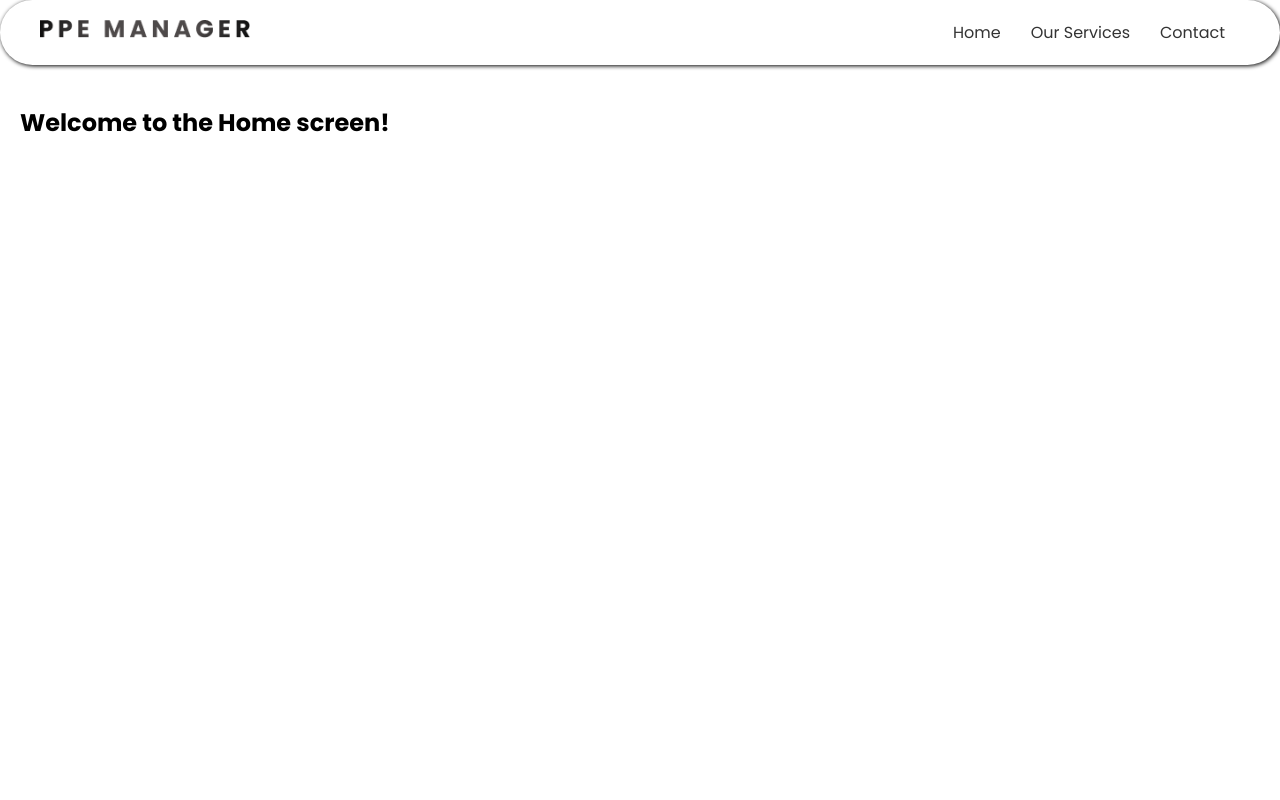
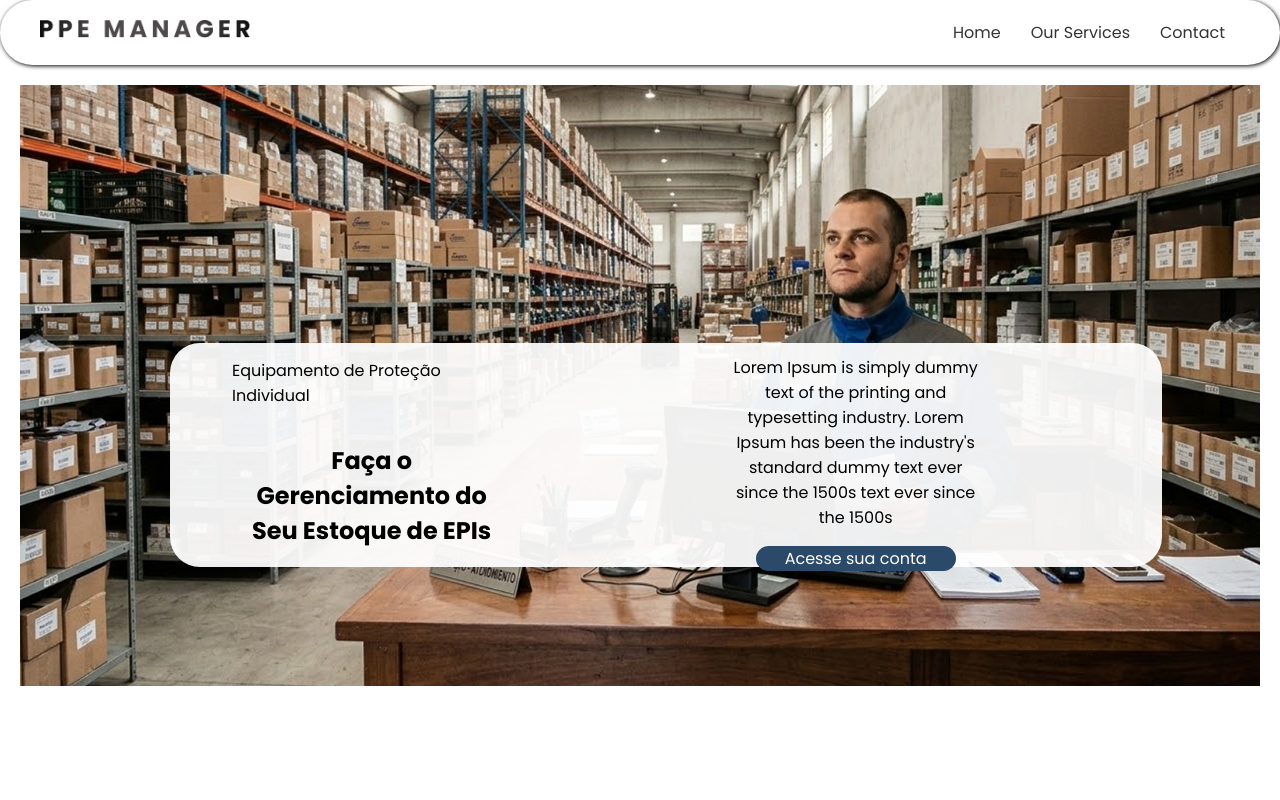
Before and after one commit to kauanzeraaa/ppe_manager, a Vue app: page / in a window 1280 px wide. Shown: the top 800 px of the page. Built offline with nearby package versions, Linux system fonts and the light colour scheme.

Commit message:
Banner_first

```diff
--- a/src/components/Header.vue
+++ b/src/components/Header.vue
@@ -2,7 +2,7 @@
 <template>
     <header class="header">
         <div class="logo_header">
-            <img src="../assets/logo/temporaryLogo.png" class="img_logo" alt="Logo EPI Track">
+            <img src="../assets/logo/temporaryLogo.png" class="img_logo" alt="Logo PPE Manager">
         </div>
         <nav class="navigation_header">
             <a href="#home">Home</a>
--- a/src/views/Home.vue
+++ b/src/views/Home.vue
@@ -17,7 +17,21 @@
 
         <!-- Section "Home" - aqui é a parte do Miguel, coloquei essa section para, ao clicar em "Home", a tela scollar pra cima -->
         <section id="home" class="nav_home">
-            <h1>Welcome to the Home screen!</h1>
+                <img src = "../assets/banner/Banner_Image.png" class = "bnr_img" alt = "Home Banner"/>
+                    <div class = "bnr_desc">
+                        <div class = "bnr_esq">
+                            <div class = "titulo_inf">
+                                <p>Equipamento de Proteção Individual</p>
+                            </div>
+                            <h1 class = "texto_esq_bnr">Faça o Gerenciamento do Seu Estoque de EPIs</h1>
+                        </div>
+                        <div class = "bnr_dir">
+                            <p class = "texto_dir_bnr">Lorem Ipsum is simply dummy text of the printing and typesetting industry. Lorem Ipsum has been the industry's standard dummy text ever since the 1500s text ever since the 1500s</p>
+                            <router-link class = "acc_ent" to="/login">
+                                Acesse sua conta
+                            </router-link>
+                        </div>
+                    </div>
         </section>
 
         <!-- Section "Our Services" -->
@@ -39,4 +53,59 @@ section {
     height: 100vh;
     padding: 20px;
 }
+
+.bnr_img{
+    position: relative;
+    z-index: 1;
+    width: 100%;
+    padding: 0;
+}
+
+.bnr_desc{
+    position: relative;
+    padding: 5%;
+    z-index: 2;
+    display: flex;
+    flex-direction: row;
+    height: 100px;
+    width: 70%;
+    background-color: #ffffffee;
+    border-radius: 30px;
+    top: -350px;
+    left: 150px;
+}
+.bnr_esq{
+    display: flex;
+    justify-content: center;
+    align-items: center;
+    flex-direction: column;
+    width: 40%;
+    margin-right: 50px;
+}
+.bnr_dir{
+    display: flex;
+    justify-content: center;
+    align-items: center;
+    flex-direction: column;
+    width: 70%;
+    margin-left: 50px;
+}
+.texto_esq_bnr{
+    text-align: center;
+}
+.texto_dir_bnr{
+    text-align: center;
+    width: 50%;
+}
+.acc_ent{
+    display: flex;
+    justify-content: center;
+    align-items: center;
+    background-color: #2B4A69 ;
+    color: white;
+    text-decoration: none;
+    border-radius: 90px;
+    height: 50px;
+    width: 200px;
+}
 </style>
```
